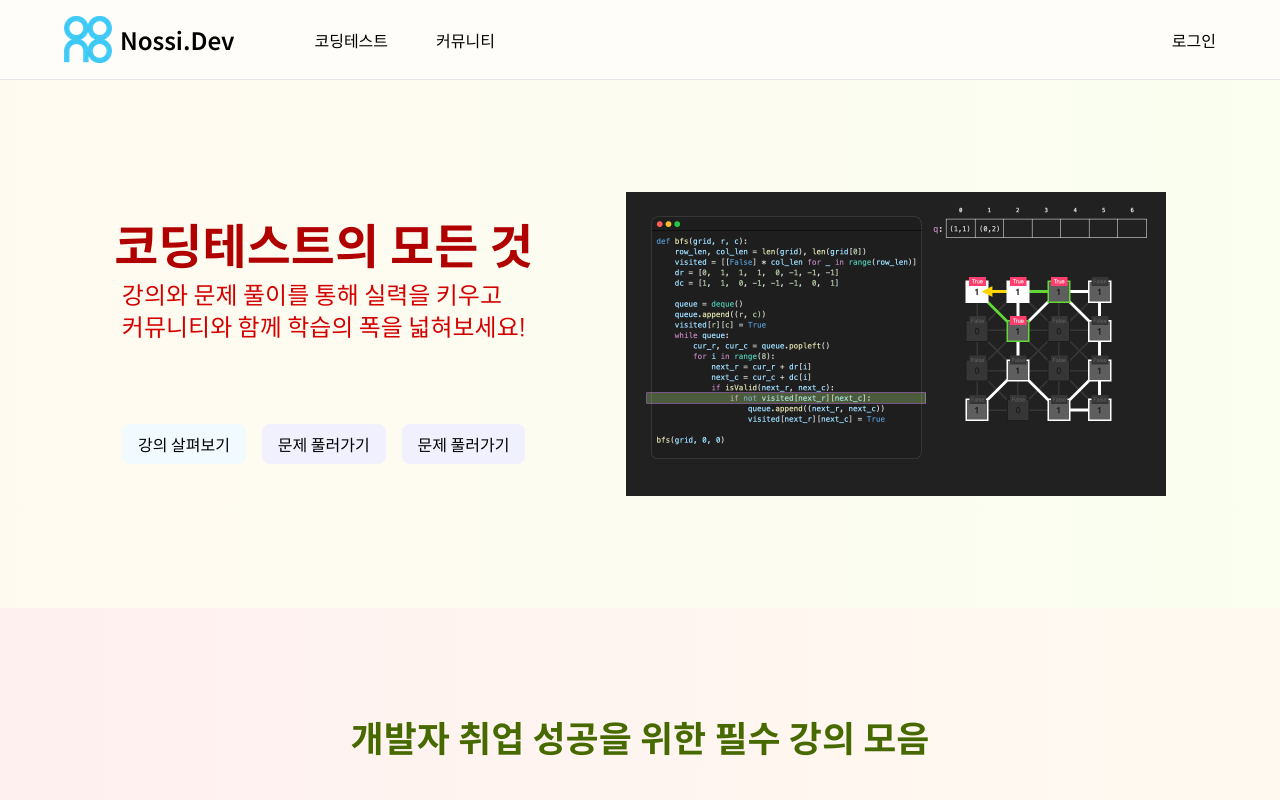
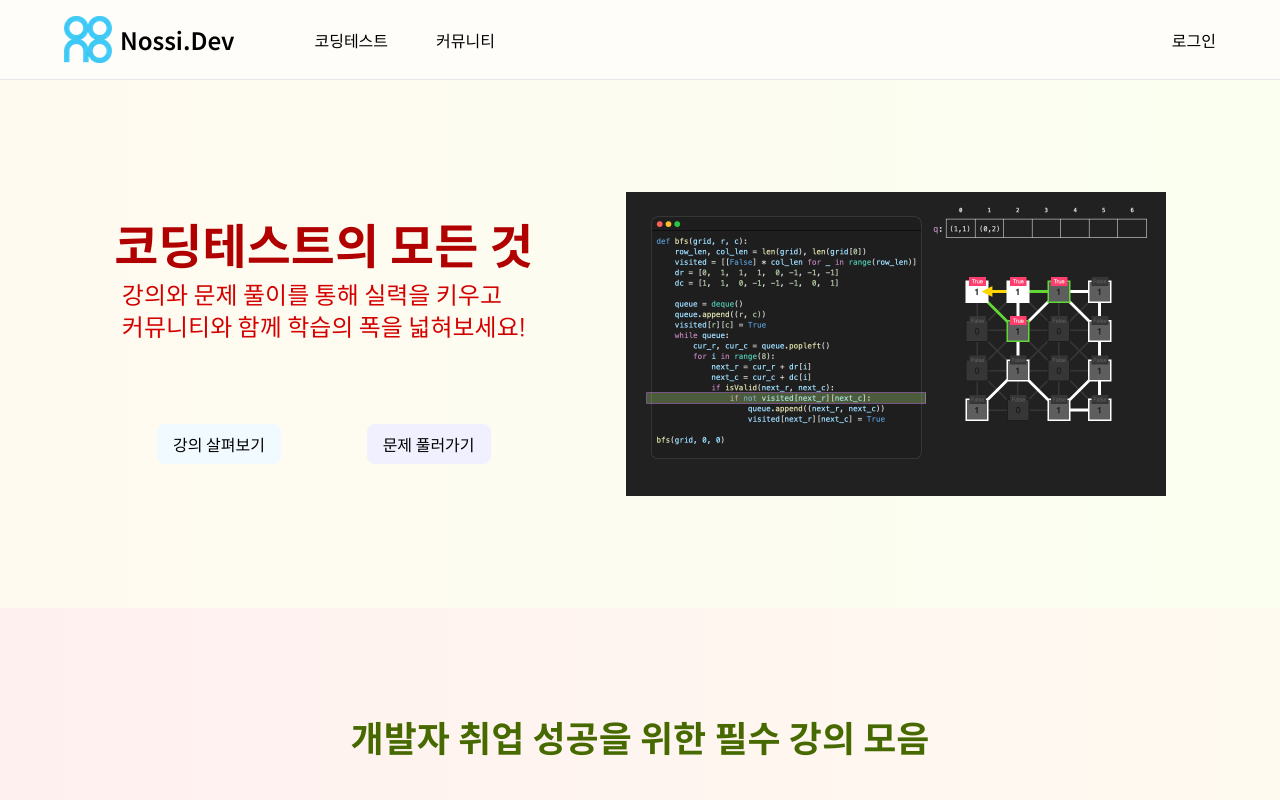
Before and after one commit to FriedHamm/cote_test, a Next.js app: page / in a window 1280 px wide. Shown: the top 800 px of the page. Built offline with nearby package versions, Linux system fonts and the light colour scheme.

Commit message:
asdsadad

```diff
--- a/src/components/main page/HeroSection.jsx
+++ b/src/components/main page/HeroSection.jsx
@@ -24,16 +24,10 @@ export default function HeroSection(props) {
           >
             강의 살펴보기
           </a>
-          <Link
-            href="/"
-            className="bg-[#F0F0FF] py-2 px-4 rounded-lg inline-block text-center"
-          >
-            문제 풀러가기
-          </Link>
           <button
             href="/"
             className="bg-[#F0F0FF] py-2 px-4 rounded-lg inline-block text-center"
-            onclick={handleClick}
+            onClick={handleClick}
           >
             문제 풀러가기
           </button>
```
